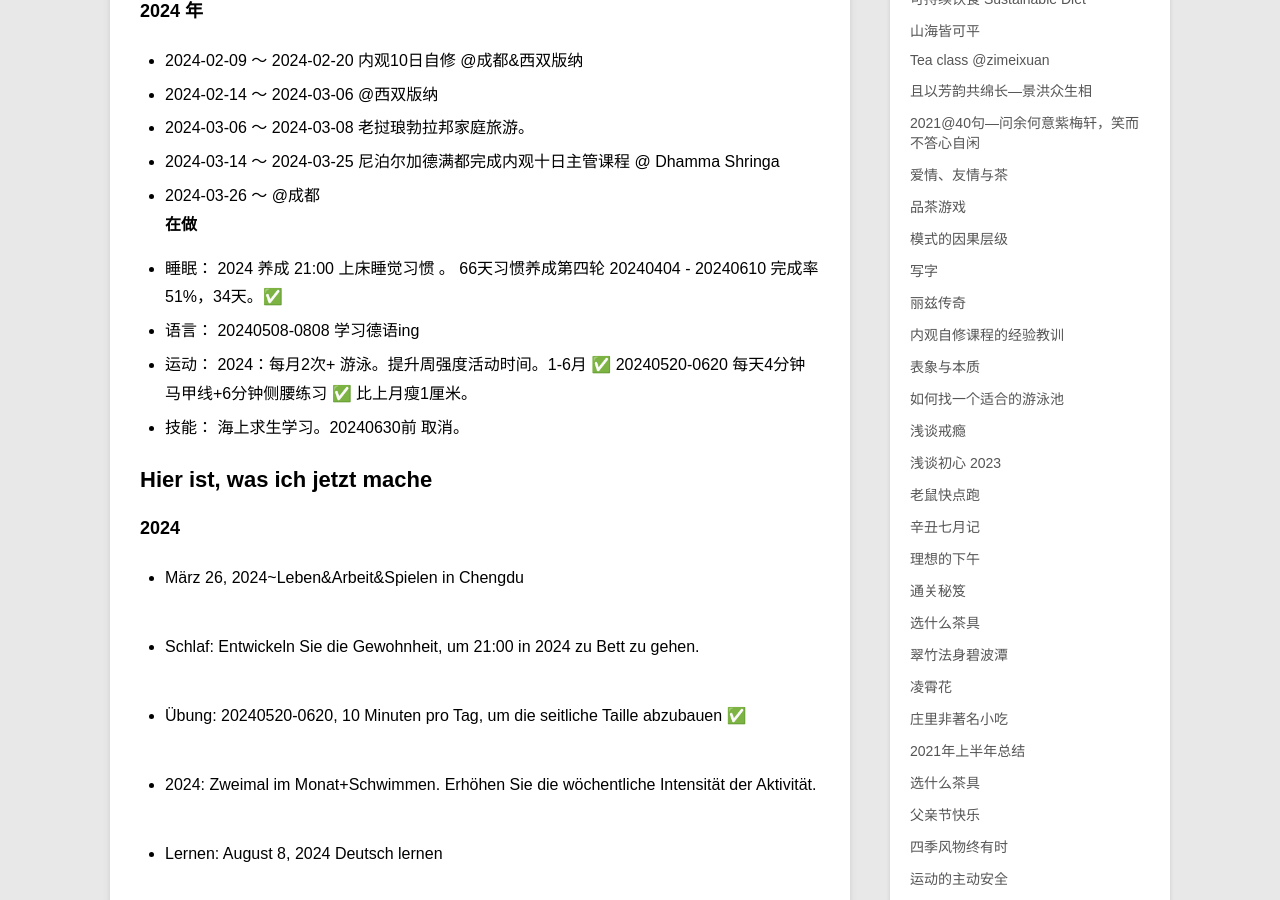
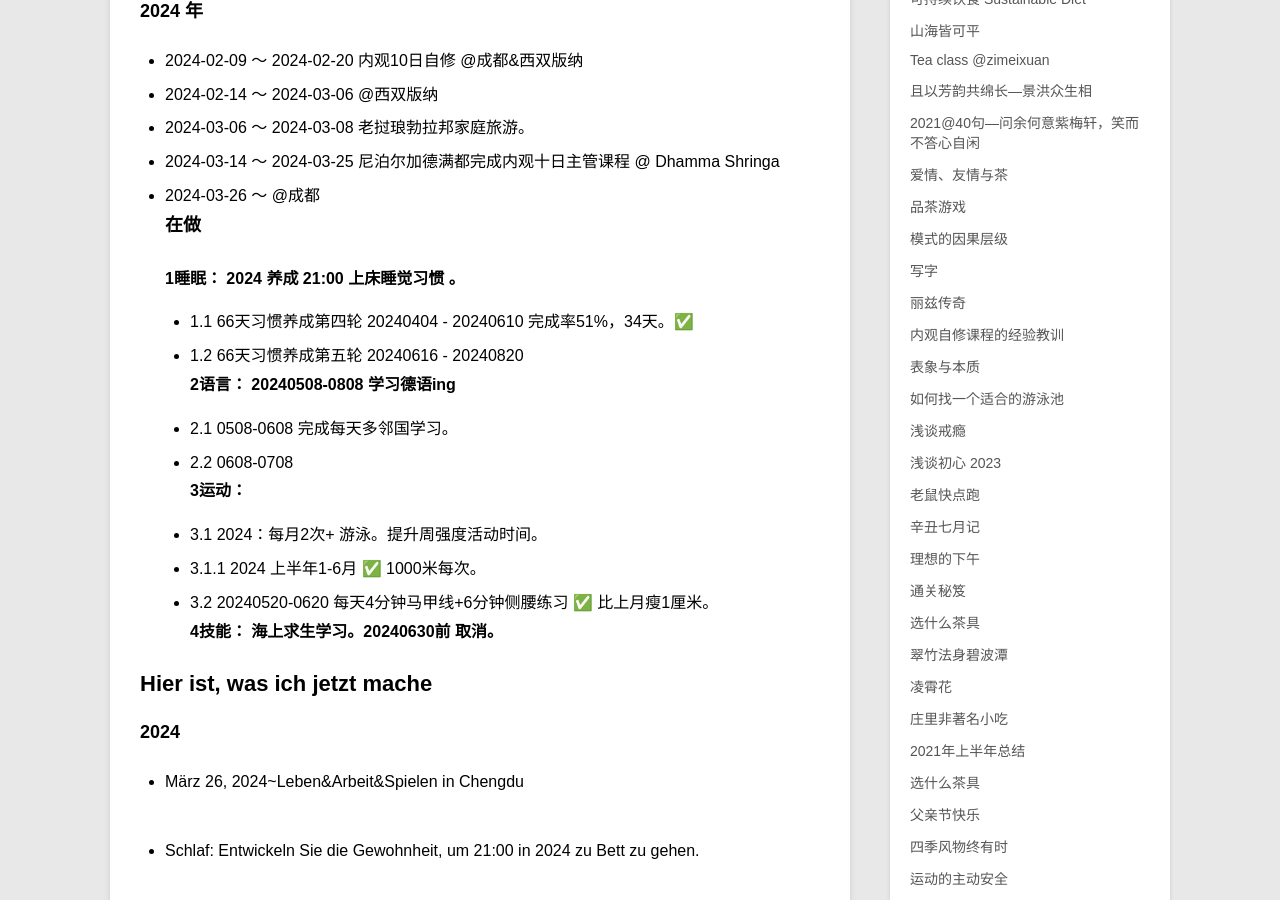
Before and after one commit to violettianjie/violettianjie.github.io, a Jekyll site: the page built from _posts/blog/2017-09-03-now.md, in a window 1280 px wide and 900 px high, scrolled down 434 px. Built offline with Jekyll 4.4.1, drawn with Linux system fonts in a browser that asks for light colours; comment, search, counter and statistics services are not loaded.

Commit message:
Update 2017-09-03-now.md

```diff
--- a/_posts/blog/2017-09-03-now.md
+++ b/_posts/blog/2017-09-03-now.md
@@ -23,12 +23,18 @@ category: blog
 - 2024-03-06 ～ 2024-03-08 老挝琅勃拉邦家庭旅游。
 - 2024-03-14 ～ 2024-03-25 尼泊尔加德满都完成内观十日主管课程 @ Dhamma Shringa
 - 2024-03-26 ～     @成都
-#### 在做
-- 睡眠：  2024 养成 21:00 上床睡觉习惯 。 66天习惯养成第四轮  20240404 - 20240610  完成率51%，34天。✅
-- 语言：  20240508-0808  学习德语ing
-- 运动：  2024：每月2次+ 游泳。提升周强度活动时间。1-6月 ✅
-          20240520-0620 每天4分钟马甲线+6分钟侧腰练习  ✅ 比上月瘦1厘米。
-- 技能：  海上求生学习。20240630前 取消。
+### 在做
+#### 1睡眠：  2024 养成 21:00 上床睡觉习惯 。
+  - 1.1      66天习惯养成第四轮  20240404 - 20240610  完成率51%，34天。✅
+  - 1.2      66天习惯养成第五轮 20240616  - 20240820
+#### 2语言：  20240508-0808  学习德语ing
+  - 2.1    0508-0608 完成每天多邻国学习。
+  - 2.2    0608-0708
+#### 3运动：
+   - 3.1   2024：每月2次+ 游泳。提升周强度活动时间。
+   - 3.1.1 2024 上半年1-6月 ✅ 1000米每次。
+   - 3.2  20240520-0620 每天4分钟马甲线+6分钟侧腰练习   ✅ 比上月瘦1厘米。
+#### 4技能：  海上求生学习。20240630前 取消。
 
 ## Hier ist, was ich jetzt mache
 ### 2024
```
